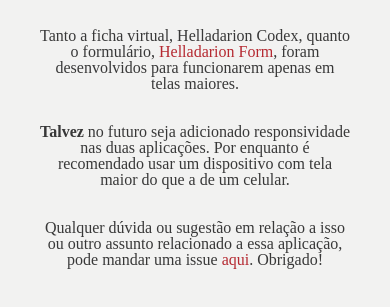
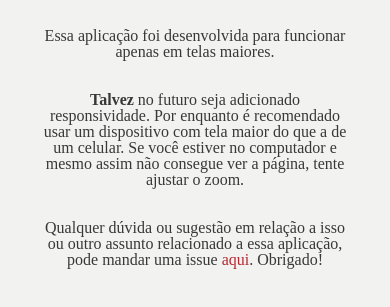
Before and after one commit to bolognini/helladarion-codex, a Gatsby site: page /Sheet in a window 390 px wide. Shown: the part 349-656 px from the top of the page. Built offline with nearby package versions, Linux system fonts and the light colour scheme; Gatsby itself is replaced by a stand-in of ours; a web font is replaced by a local one.

Commit message:
fix: update responsive fallback

```diff
--- a/src/components/ResponsiveFallback/ResponsiveFallback.js
+++ b/src/components/ResponsiveFallback/ResponsiveFallback.js
@@ -7,14 +7,13 @@
     <img src={logo} alt='Tormenta20 Logo' />
     <h2>eita! :(</h2>
     <p>
-      Tanto a ficha virtual, Helladarion Codex, quanto o formulário,&nbsp;
-      <a href='https://helladarion-form.netlify.app/'>Helladarion Form</a>,
-      foram desenvolvidos para funcionarem apenas em telas maiores.
+      Essa aplicação foi desenvolvida para funcionar apenas em telas maiores.
     </p>
     <p>
-      <b>Talvez</b> no futuro seja adicionado responsividade nas duas
-      aplicações. Por enquanto é recomendado usar um dispositivo com tela maior
-      do que a de um celular.
+      <b>Talvez</b> no futuro seja adicionado responsividade. Por enquanto é
+      recomendado usar um dispositivo com tela maior do que a de um celular. Se
+      você estiver no computador e mesmo assim não consegue ver a página, tente
+      ajustar o zoom.
     </p>
     <p>
       Qualquer dúvida ou sugestão em relação a isso ou outro assunto relacionado
```
